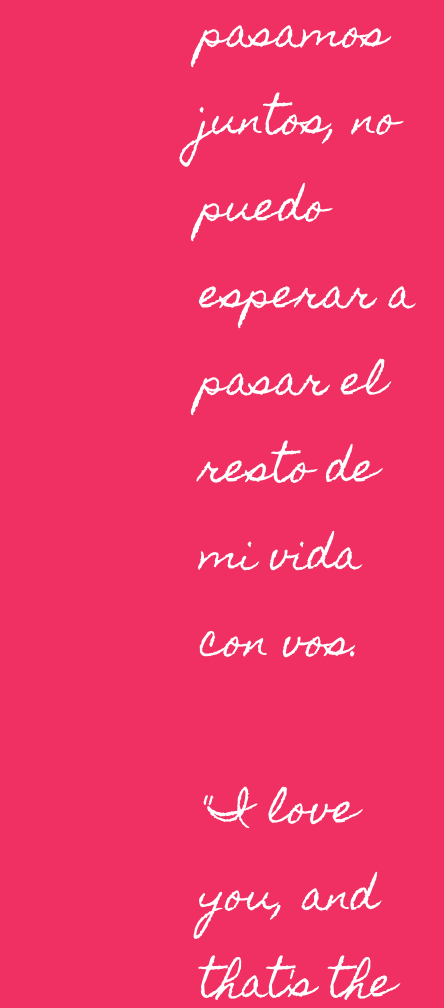
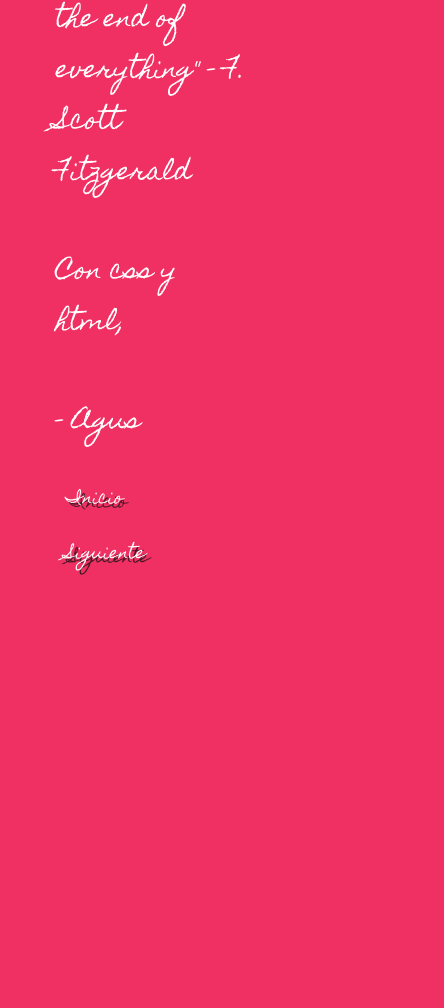
Before and after one commit to aguastintas/vday-ecard, a plain HTML site: page dos.html in a window 390 px wide. Shown: the part 989-1997 px from the top of the page, 444 px wide, since content can reach past the window. After the commit the page ends 1619 px from the top, so only its background shows below. Drawn offline with nearby package versions, Linux system fonts and the light colour scheme.

Commit message:
responsive

```diff
--- a/dos.html
+++ b/dos.html
@@ -14,6 +14,8 @@
         <p>"I love you, and that's the beginning and the end of everything" - F. Scott Fitzgerald</p>
         <p>Con css y html,</p>
         <p>- Agus</p>
+        <a href="index.html" class="backNext">Inicio</a>
+        <a href="dos.html" class="backNext">Siguiente</a>
     </div>
 </body>
 </html>
--- a/style.css
+++ b/style.css
@@ -100,7 +100,15 @@ p {
   box-shadow: #441824 10px 10px;
 }
 
-#quote {
-  display: flex;
-  justify-content: center;
+
+@media screen and (max-width: 720px) {
+  p {
+    font-size: 1.5em;
+  }
+  #mensaje {
+    margin: 3em;
+  }
+  #choose {
+    max-width: 300px;
+  }
 }
```
